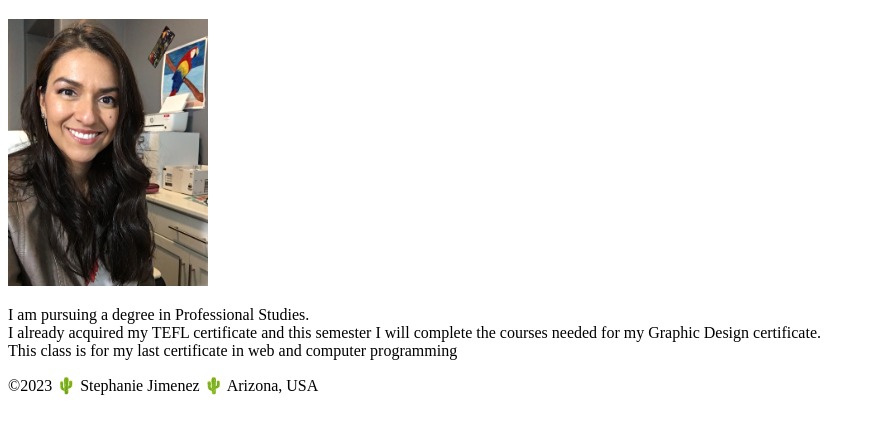
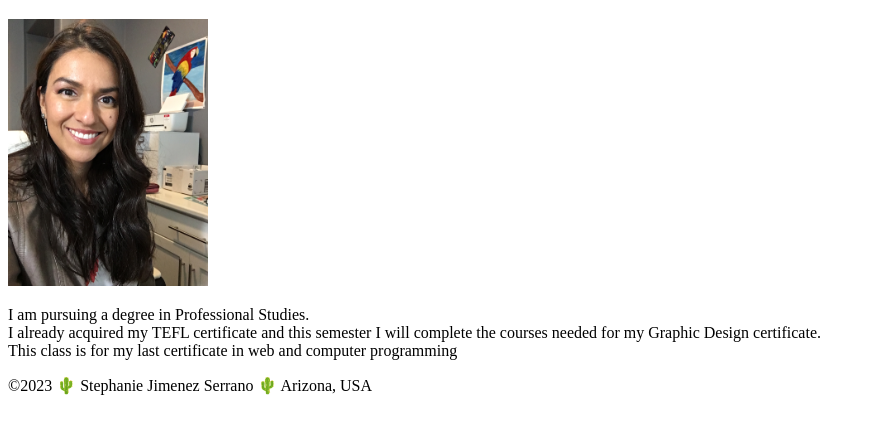
Before and after one commit to sj-designs/wdd130, a plain HTML site: page index.html in a window 1280 px wide. Shown: the part 87-520 px from the top of the page, without its empty margins (0-875 px from the left). Drawn offline with Linux system fonts and the light colour scheme.

Commit message:
Added second last name

```diff
--- a/index.html
+++ b/index.html
@@ -24,7 +24,7 @@
 
         </main>
         <footer>
-            <p>©2023 🌵 Stephanie Jimenez 🌵 Arizona, USA</p>
+            <p>©2023 🌵 Stephanie Jimenez Serrano 🌵 Arizona, USA</p>
 
         </footer>
     </body>
```
